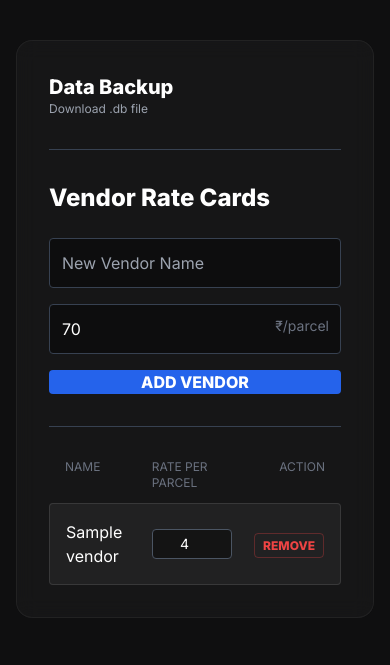
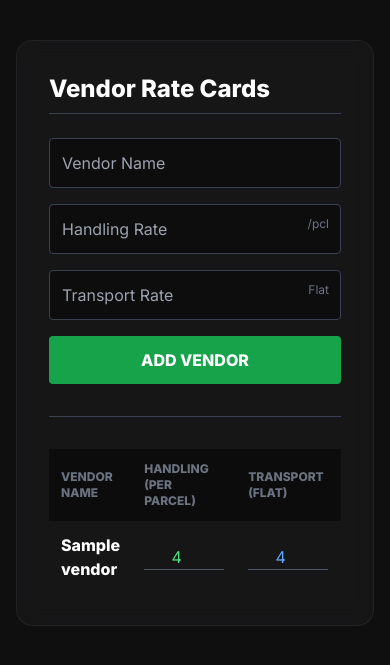
Before and after one commit to karthikshetty71/Karthik, a Flask app: template app/templates/settings.html in a window 390 px wide. Shown: the part 65-730 px from the top of the page. Run offline with Flask 3, Linux system fonts and the light colour scheme; the template is opened without the code that fills it: most values are stand-ins (such as "Sample title", 1, 10 or a date in 2020); parts of the project's set-up code (start-up, migrations or seed data) failed here and were passed over; some libraries are stand-ins or nearby versions.

Commit message:
Mobile responsive fixes9

```diff
--- a/app/templates/settings.html
+++ b/app/templates/settings.html
@@ -1,50 +1,56 @@
 {% extends "base.html" %}
 {% block content %}
-<div class="max-w-3xl mx-auto mt-10">
-    <div class="glass p-8 rounded-2xl mb-8">
+<div class="max-w-4xl mx-auto mt-10">
+    <div class="glass p-8 rounded-2xl">
+        <h2 class="text-2xl font-bold mb-6 text-white border-b border-gray-700 pb-2">Vendor Rate Cards</h2>
 
-        <div class="flex justify-between items-center mb-8 pb-8 border-b border-gray-700">
-            <div>
-                <h2 class="text-xl font-bold text-white">Data Backup</h2>
-                <p class="text-xs text-gray-400">Download .db file</p>
+        <form method="POST" class="grid grid-cols-1 md:grid-cols-4 gap-4 mb-8 border-b border-gray-700 pb-8">
+            <input type="text" name="vendor_name" placeholder="Vendor Name" required class="bg-black/40 border border-gray-700 rounded p-3 text-white">
+
+            <div class="relative">
+                <input type="number" step="0.1" name="rate" placeholder="Handling Rate" required class="w-full bg-black/40 border border-gray-700 rounded p-3 text-white">
+                <span class="absolute right-3 top-3 text-gray-500 text-xs">/pcl</span>
             </div>
-            {% if current_user.is_admin %}
-            <a href="/backup" class="bg-green-600 hover:bg-green-500 text-white font-bold px-6 py-3 rounded text-sm">Download DB</a>
-            {% endif %}
-        </div>
 
-        <h2 class="text-2xl font-bold mb-6 text-white">Vendor Rate Cards</h2>
+            <div class="relative">
+                <input type="number" step="0.1" name="transport" placeholder="Transport Rate" required class="w-full bg-black/40 border border-gray-700 rounded p-3 text-white">
+                <span class="absolute right-3 top-3 text-gray-500 text-xs">Flat</span>
+            </div>
 
-        <form method="POST" class="grid grid-cols-1 md:grid-cols-3 gap-4 mb-8 border-b border-gray-700 pb-8">
-            <input type="text" name="vendor_name" placeholder="New Vendor Name" required class="bg-black/40 border border-gray-700 rounded p-3 text-white focus:border-white outline-none">
-            <div class="relative">
-                <input type="number" name="rate" placeholder="Rate (e.g. 70)" value="70" step="0.5" class="w-full bg-black/40 border border-gray-700 rounded p-3 text-white focus:border-white outline-none">
-                <span class="absolute right-3 top-3 text-gray-500 text-sm">₹/parcel</span>
-            </div>
-            <button type="submit" class="bg-blue-600 hover:bg-blue-500 text-white font-bold px-6 rounded transition">ADD VENDOR</button>
+            <button type="submit" class="bg-green-600 font-bold text-white rounded p-3 hover:bg-green-500">ADD VENDOR</button>
         </form>
 
-        <div class="space-y-3">
-            <div class="grid grid-cols-3 text-xs uppercase text-gray-500 mb-2 px-4">
-                <span>Name</span>
-                <span>Rate per Parcel</span>
-                <span class="text-right">Action</span>
-            </div>
+        <div class="overflow-x-auto">
+            <table class="w-full text-left text-gray-400">
+                <thead class="text-xs uppercase bg-black/40 text-gray-500">
+                <tr>
+                    <th class="p-3">Vendor Name</th>
+                    <th class="p-3">Handling (Per Parcel)</th>
+                    <th class="p-3">Transport (Flat)</th>
+                    <th class="p-3 text-right">Actions</th>
+                </tr>
+                </thead>
+                <tbody class="divide-y divide-gray-800">
+                {% for v in vendors %}
+                <tr class="hover:bg-white/5">
+                    <td class="p-3 text-white font-bold">{{ v.name }}</td>
 
-            {% for vendor in vendors %}
-            <div class="flex justify-between items-center bg-white/5 p-4 rounded border border-white/10 group">
-                <span class="text-white font-medium w-1/3">{{ vendor.name }}</span>
-
-                <form action="/update_vendor_rate/{{ vendor.id }}" method="POST" class="flex items-center gap-2 w-1/3">
-                    <input type="number" name="rate" value="{{ vendor.rate_per_parcel }}" step="0.5" class="w-20 bg-black/40 border border-gray-600 rounded px-2 py-1 text-white text-center text-sm focus:border-green-400 outline-none">
-                    <button type="submit" class="text-xs text-blue-400 hover:text-white opacity-0 group-hover:opacity-100 transition">SAVE</button>
-                </form>
-
-                <div class="w-1/3 text-right">
-                    <a href="/delete_vendor/{{ vendor.id }}" class="text-red-500 hover:text-red-400 text-xs font-bold border border-red-500/30 px-2 py-1 rounded hover:bg-red-500/10">REMOVE</a>
-                </div>
-            </div>
-            {% endfor %}
+                    <form action="/update_vendor_rate/{{ v.id }}" method="POST">
+                        <td class="p-3">
+                            <input type="number" step="0.1" name="rate" value="{{ v.rate_per_parcel }}" class="w-20 bg-transparent border-b border-gray-600 text-green-400 focus:border-green-400 outline-none text-center">
+                        </td>
+                        <td class="p-3">
+                            <input type="number" step="0.1" name="transport" value="{{ v.transport_rate }}" class="w-20 bg-transparent border-b border-gray-600 text-blue-400 focus:border-blue-400 outline-none text-center">
+                        </td>
+                        <td class="p-3 text-right flex justify-end gap-2">
+                            <button type="submit" class="text-blue-500 text-xs hover:text-white border border-blue-500/30 px-2 py-1 rounded">SAVE</button>
+                            <a href="/delete_vendor/{{ v.id }}" class="text-red-500 text-xs hover:text-white border border-red-500/30 px-2 py-1 rounded" onclick="return confirm('Delete?')">DEL</a>
+                        </td>
+                    </form>
+                </tr>
+                {% endfor %}
+                </tbody>
+            </table>
         </div>
     </div>
 </div>
```
Also changed, not shown: app/models.py (+23 -18 lines), app/routes/admin.py (+13 -11 lines), app/templates/home.html (+33 -7 lines).
